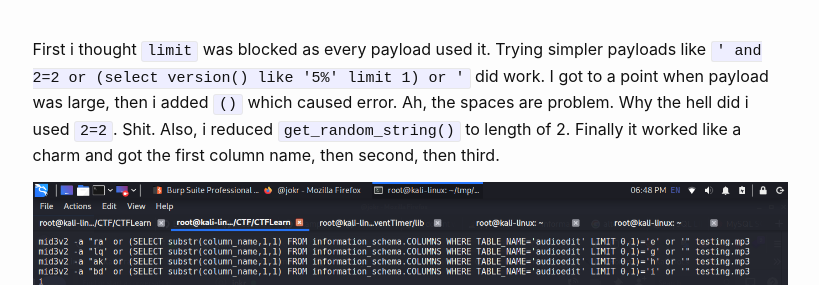
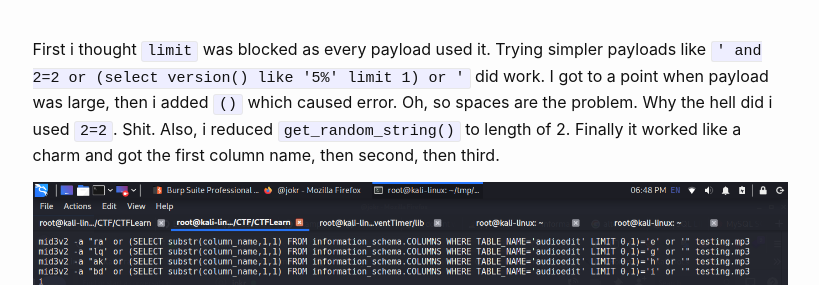
Before and after one commit to machinexa2/machinexa2.github.io, a Jekyll site: the page built from writeups/_posts/2020-09-19-audioedit.markdown, in a window 1280 px wide and 900 px high, scrolled down 4978 px. Shown: the part 168-453 px from the top of the window, without its empty margins (230-1049 px from the left). Built offline with Jekyll 4.4.1, drawn with Linux system fonts in a browser that asks for light colours.

Commit message:
04:13:23 PM 10/04/2020

````diff
--- a/writeups/_posts/2020-09-19-audioedit.markdown
+++ b/writeups/_posts/2020-09-19-audioedit.markdown
@@ -129,7 +129,7 @@ So, after running script i know number of columns are 5, now what. After writing
 ' and 2=2 or (select substr(column_name,1,1)='y' from information_schema.columns where table_name = 'audioedit' limit 1,1) or '
 ```
 <br>
-First i thought `limit` was blocked as every payload used it. Trying simpler payloads like `' and 2=2 or (select version() like '5%' limit 1) or '` did work. I got to a point when payload was large, then i added `()`  which caused error. Ah, the spaces are problem. Why the hell did i used `2=2`. Shit. Also, i reduced `get_random_string()` to length of 2. Finally it worked like a charm and got the first column name, then second, then third.
+First i thought `limit` was blocked as every payload used it. Trying simpler payloads like `' and 2=2 or (select version() like '5%' limit 1) or '` did work. I got to a point when payload was large, then i added `()`  which caused error. Oh, so spaces are the problem. Why the hell did i used `2=2`. Shit. Also, i reduced `get_random_string()` to length of 2. Finally it worked like a charm and got the first column name, then second, then third.
 
 ![Random Column name](/writeups/assets/images/ctflearn_audioedit_random.png)
 
````
